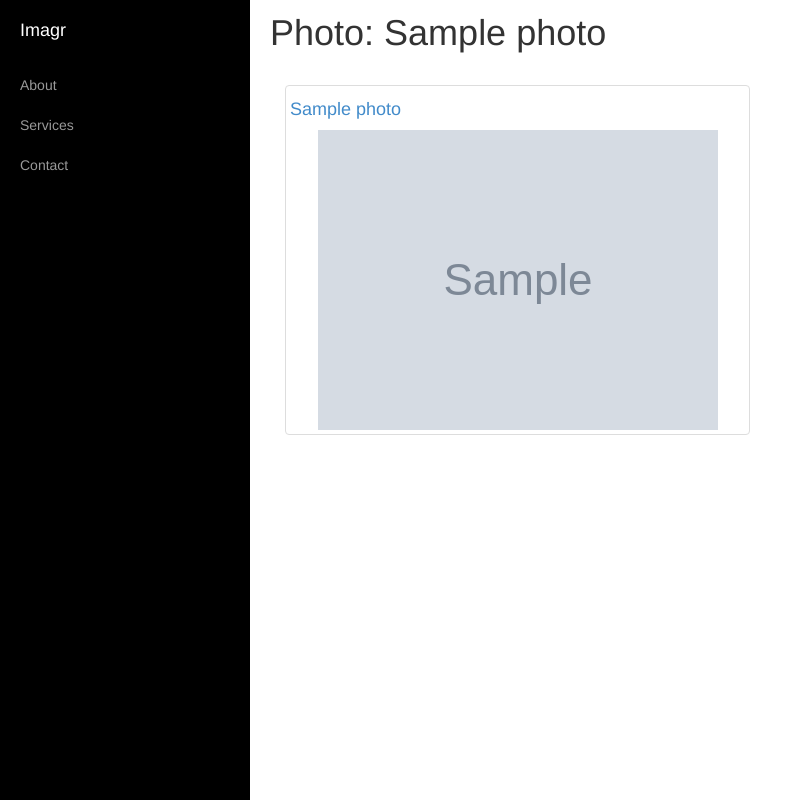
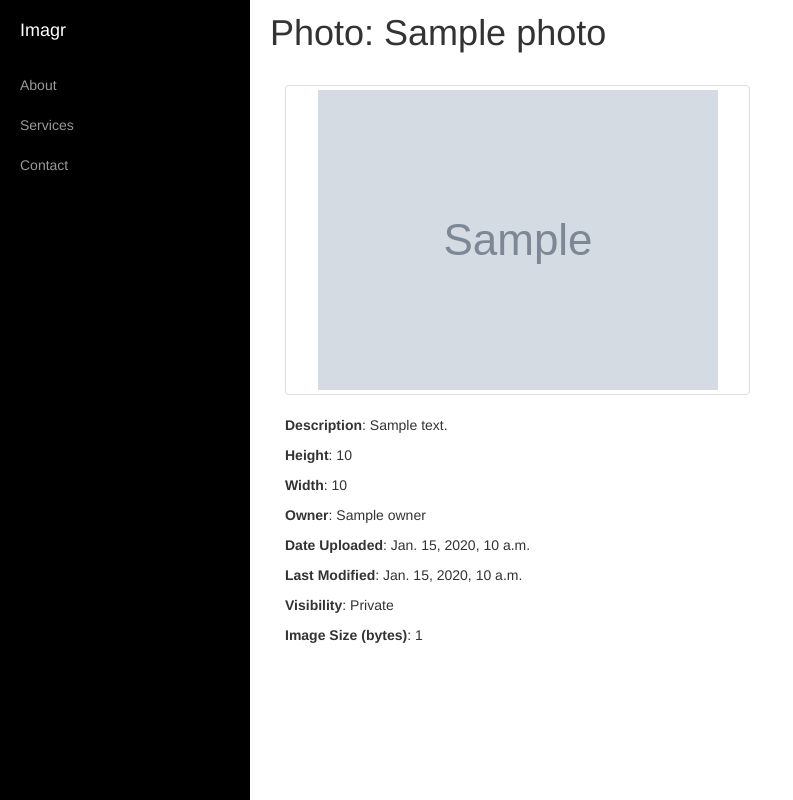
Before and after one commit to sazlin/cfpydev-imagr, a Django app: template imagr_images/templates/photo.html in a window 1280 px wide. Shown: the whole page, without its empty margins (0-793 px from the left). Run offline with Django 3.2, Linux system fonts and the light colour scheme; the template is opened without the code that fills it: most values are stand-ins (such as "Sample title", 1, 10 or a date in 2020); grey boxes marked "Sample" are stand-in pictures; some libraries are stand-ins or nearby versions.

Commit message:
Photo pages now show details for each photo.

```diff
--- a/imagr_images/templates/album.html
+++ b/imagr_images/templates/album.html
@@ -1,6 +1,6 @@
 {% extends "base.html" %}
 
-{% block title %} Album: {{album.title}} {% endblock%}
+{% block title %} Album: {{ album.title }} {% endblock %}
 
 {% block content %}
 <div class="col-xs-3 col-md-3">
--- a/imagr_images/templates/photo.html
+++ b/imagr_images/templates/photo.html
@@ -1,13 +1,20 @@
 {% extends "base.html" %}
 
-{% block title %} Photo: {{photo.title}} {% endblock%}
+{% block title %} Photo: {{ photo.title }} {% endblock %}
 
 {% block content %}
 <div class="col-xs-6 col-md-6">
 <a href="{{ MEDIA_URL }}{{ photo.image }}" class="thumbnail">
-    <h4> {{ photo.title }}</h4>
     <img src="{{ MEDIA_URL }}{{ photo.image }}" alt="{{ photo.title }}"/>
 </a>
+<p><strong>Description</strong>: {{ photo.description }}</p>
+<p><strong>Height</strong>: {{ photo.height }}</p>
+<p><strong>Width</strong>: {{ photo.width }}</p>
+<p><strong>Owner</strong>: {{ photo.owner }}</p>
+<p><strong>Date Uploaded</strong>: {{ photo.date_uploaded }}</p>
+<p><strong>Last Modified</strong>: {{ photo.date_modified }}</p>
+<p><strong>Visibility</strong>: {% if photo.published == 0 %}Public{% else %}Private{% endif %}</p>
+<p><strong>Image Size (bytes)</strong>: {{ photo.image_size }}</p>
 </div>
 
 {% endblock %}
--- a/imagr_images/views.py
+++ b/imagr_images/views.py
@@ -79,7 +79,8 @@ def album_page(request):
     return render_to_response(
                         'album.html',
                         {'photos': album.photos,
-                         'PHOTO_URL': settings.PHOTO_URL},
+                         'PHOTO_URL': settings.PHOTO_URL,
+                         'ALBUM_TITLE': album.title},
                         context_instance=RequestContext(request))
 
 def photo_page(request):
```
